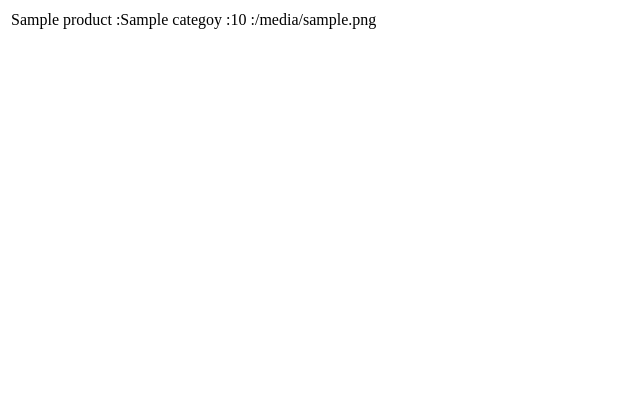
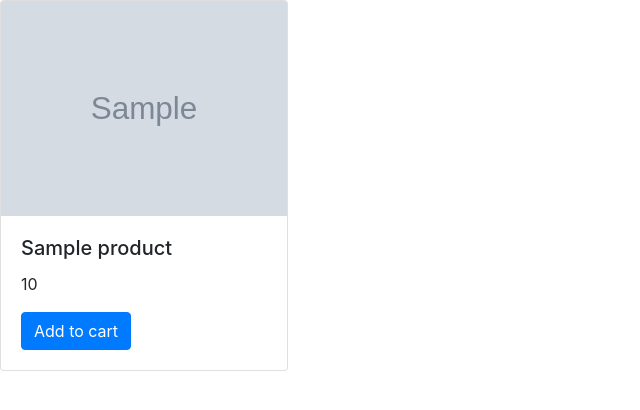
Before and after one commit to naheantarik/EShop_backend, a Python web app: template store/templates/index.html in a window 1280 px wide. Shown: the top 410 px of the page, without its empty margins (0-640 px from the left). Run offline with Jinja, Linux system fonts and the light colour scheme; the template is opened without the code that fills it: most values are stand-ins (such as "Sample title", 1, 10 or a date in 2020); grey boxes marked "Sample" are stand-in pictures; some libraries are stand-ins or nearby versions.

Commit message:
Initial commit

```diff
--- a/EShop/urls.py
+++ b/EShop/urls.py
@@ -1,7 +1,9 @@
 from django.contrib import admin
 from django.urls import path, include
+from django.conf.urls.static import static
+from . import settings
 
 urlpatterns = [
     path('admin/', admin.site.urls),
     path('', include('store.urls')),
-]
+] + static(settings.STATIC_URL, document_root=settings.STATIC_ROOT)
--- a/store/templates/index.html
+++ b/store/templates/index.html
@@ -1,23 +1,52 @@
 <!DOCTYPE html>
 <html lang="en">
   <head>
-    <meta charset="UTF-8" />
-    <meta http-equiv="X-UA-Compatible" content="IE=edge" />
-    <meta name="viewport" content="width=device-width, initial-scale=1.0" />
-    <title>EShop</title>
+    <!-- Required meta tags -->
+    <meta charset="utf-8" />
+    <meta
+      name="viewport"
+      content="width=device-width, initial-scale=1, shrink-to-fit=no"
+    />
+
+    <!-- Bootstrap CSS -->
+    <link
+      rel="stylesheet"
+      href="https://cdn.jsdelivr.net/npm/bootstrap@4.0.0/dist/css/bootstrap.min.css"
+      integrity="sha384-Gn5384xqQ1aoWXA+058RXPxPg6fy4IWvTNh0E263XmFcJlSAwiGgFAW/dAiS6JXm"
+      crossorigin="anonymous"
+    />
+
+    <title>Hello, world!</title>
   </head>
   <body>
     {% for product in products %}
-
-    <table>
-      <tr>
-        <td>{{product.name}}</td>
-        <td>:{{product.categoy.name}}</td>
-        <td>:{{product.price}}</td>
-        <td>:{{product.image}}</td>
-      </tr>
-    </table>
+    <div class="card" style="width: 18rem">
+      <img src="{{product.image}}" class="card-img-top" alt="card image" />
+      <div class="card-body">
+        <h5 class="card-title">{{product.name}}</h5>
+        <p class="card-text">{{product.price}}</p>
+        <a href="#" class="btn btn-primary">Add to cart</a>
+      </div>
+    </div>
 
     {% endfor %}
+
+    <!-- Optional JavaScript -->
+    <!-- jQuery first, then Popper.js, then Bootstrap JS -->
+    <script
+      src="https://code.jquery.com/jquery-3.2.1.slim.min.js"
+      integrity="sha384-KJ3o2DKtIkvYIK3UENzmM7KCkRr/rE9/Qpg6aAZGJwFDMVNA/GpGFF93hXpG5KkN"
+      crossorigin="anonymous"
+    ></script>
+    <script
+      src="https://cdn.jsdelivr.net/npm/popper.js@1.12.9/dist/umd/popper.min.js"
+      integrity="sha384-ApNbgh9B+Y1QKtv3Rn7W3mgPxhU9K/ScQsAP7hUibX39j7fakFPskvXusvfa0b4Q"
+      crossorigin="anonymous"
+    ></script>
+    <script
+      src="https://cdn.jsdelivr.net/npm/bootstrap@4.0.0/dist/js/bootstrap.min.js"
+      integrity="sha384-JZR6Spejh4U02d8jOt6vLEHfe/JQGiRRSQQxSfFWpi1MquVdAyjUar5+76PVCmYl"
+      crossorigin="anonymous"
+    ></script>
   </body>
 </html>
```
Also changed, not shown: Media/products/Man.jpg (added), db.sqlite3.
